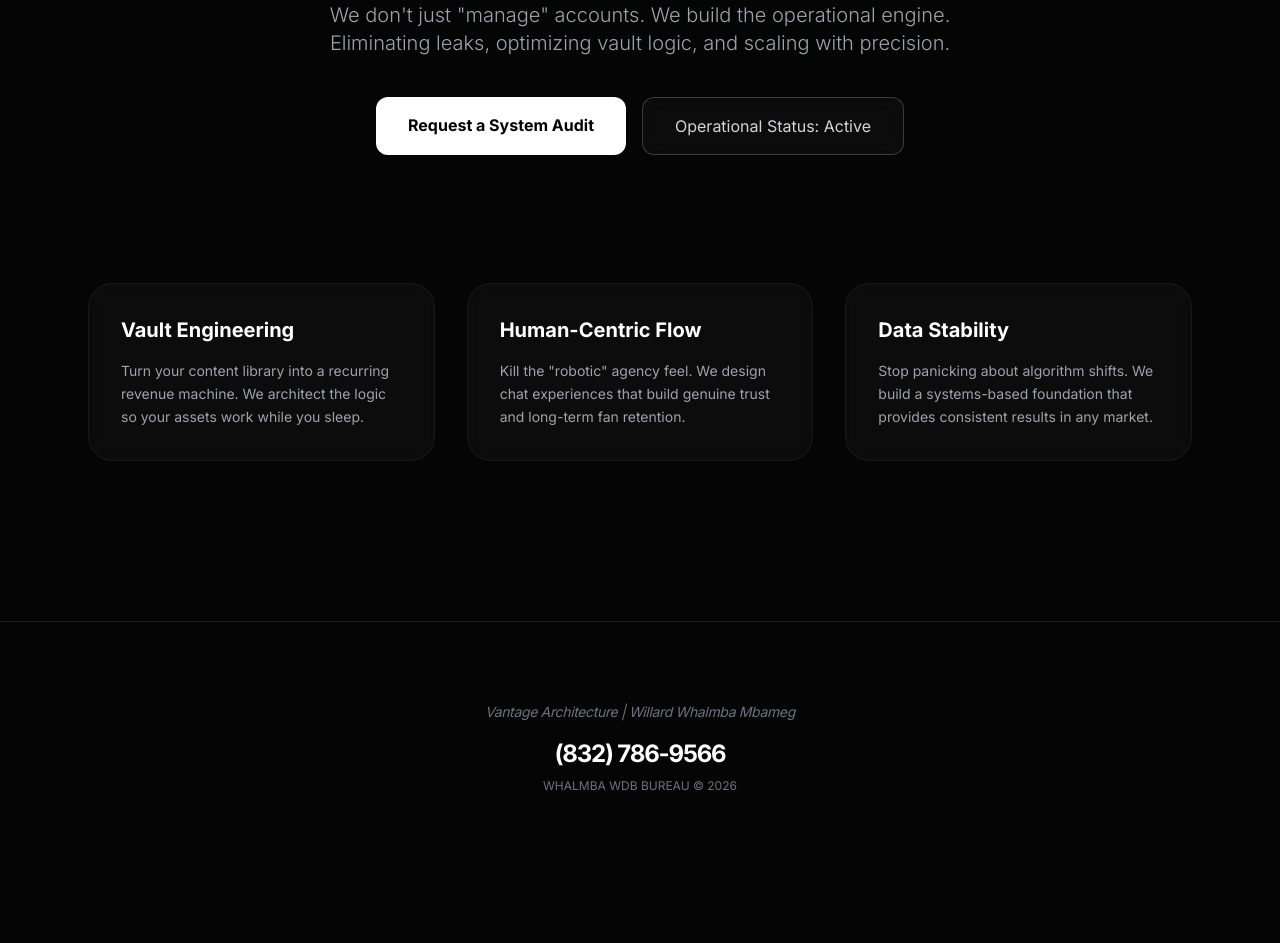
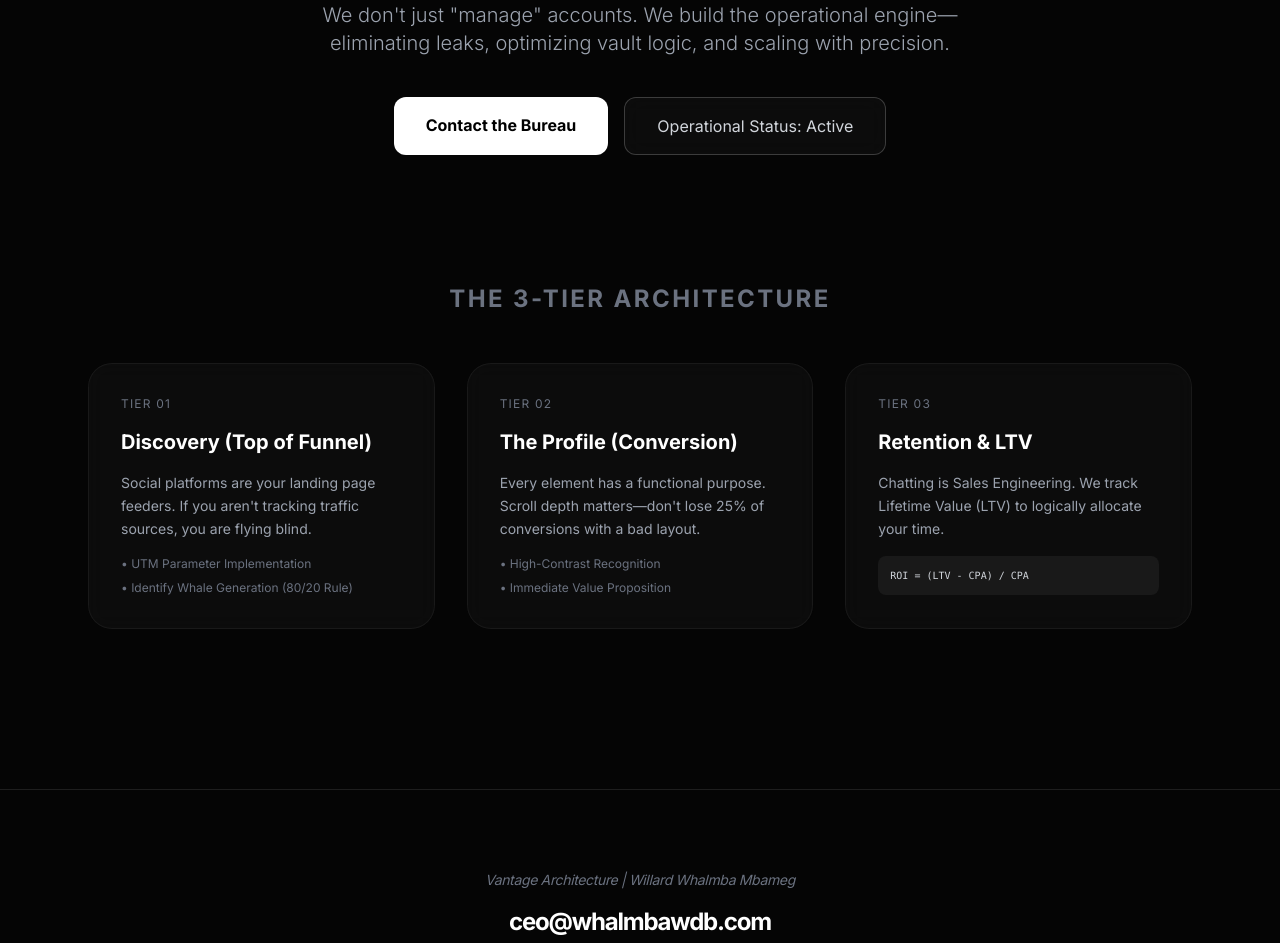
Before and after one commit to Mbamegwillard07-maker/Whalmba-Bureau., a plain HTML site: page index.html in a window 1280 px wide. Shown: the part 333-1276 px from the top of the page. Before the commit the page ends 1207 px from the top, so only its background shows below. Drawn offline with nearby package versions, Linux system fonts and the light colour scheme.

Commit message:
Update index.html

```diff
--- a/index.html
+++ b/index.html
@@ -5,6 +5,10 @@
     <meta charset="UTF-8">
     <meta name="viewport" content="width=device-width, initial-scale=1.0">
     <title>Whalmba WDB | Systems Architecture</title>
+
+    <link rel="icon" type="image/png"
+        href="https://raw.githubusercontent.com/FortAwesome/Font-Awesome/6.x/svgs/solid/shield-halved.svg">
+
     <script src="https://cdn.tailwindcss.com"></script>
     <link href="https://fonts.googleapis.com/css2?family=Inter:wght@300;400;700&display=swap" rel="stylesheet">
     <style>
@@ -33,10 +37,12 @@
     <nav class="p-6 flex justify-between items-center max-w-6xl mx-auto">
         <div class="text-xl font-bold tracking-tighter italic">WHALMBA <span class="text-gray-500 font-light">WDB</span>
         </div>
-        <div class="flex gap-6 items-center">
-            <span class="text-xs text-gray-500 tracking-widest uppercase">Houston Bureau</span>
+        <div class="flex gap-4 items-center">
+            <span class="hidden md:inline text-xs text-gray-500 tracking-widest uppercase">Houston Bureau</span>
             <a href="https://t.me/whalmba"
                 class="glass px-5 py-2 rounded-full text-sm hover:bg-white hover:text-black transition duration-300">Telegram</a>
+            <a href="mailto:ceo@whalmbawdb.com"
+                class="glass px-5 py-2 rounded-full text-sm border-white/30 hover:bg-white hover:text-black transition duration-300">Email</a>
         </div>
     </nav>
 
@@ -45,40 +51,58 @@
             Architecting Resilience <br> for the Top 1%.
         </h1>
         <p class="text-gray-400 text-lg md:text-xl mb-10 max-w-2xl mx-auto font-light">
-            We don't just "manage" accounts. We build the operational engine. Eliminating leaks, optimizing vault logic,
+            We don't just "manage" accounts. We build the operational engine—eliminating leaks, optimizing vault logic,
             and scaling with precision.
         </p>
         <div class="flex flex-col md:flex-row justify-center gap-4">
-            <a href="https://t.me/whalmba"
-                class="bg-white text-black px-8 py-4 rounded-xl font-bold hover:bg-gray-200 transition">Request a System
-                Audit</a>
+            <a href="mailto:ceo@whalmbawdb.com"
+                class="bg-white text-black px-8 py-4 rounded-xl font-bold hover:bg-gray-200 transition">Contact the
+                Bureau</a>
             <div class="glass px-8 py-4 rounded-xl text-gray-300 border-white/20">Operational Status: Active</div>
         </div>
     </section>
 
-    <section class="max-w-6xl mx-auto mt-32 px-6 grid md:grid-cols-3 gap-8">
-        <div class="glass p-8 rounded-3xl border-white/5">
-            <h3 class="text-xl font-bold mb-4">Vault Engineering</h3>
-            <p class="text-gray-400 text-sm leading-relaxed">Turn your content library into a recurring revenue machine.
-                We architect the logic so your assets work while you sleep.</p>
-        </div>
-        <div class="glass p-8 rounded-3xl border-white/5">
-            <h3 class="text-xl font-bold mb-4">Human-Centric Flow</h3>
-            <p class="text-gray-400 text-sm leading-relaxed">Kill the "robotic" agency feel. We design chat experiences
-                that build genuine trust and long-term fan retention.</p>
-        </div>
-        <div class="glass p-8 rounded-3xl border-white/5">
-            <h3 class="text-xl font-bold mb-4">Data Stability</h3>
-            <p class="text-gray-400 text-sm leading-relaxed">Stop panicking about algorithm shifts. We build a
-                systems-based foundation that provides consistent results in any market.</p>
+    <section class="max-w-6xl mx-auto mt-32 px-6">
+        <h2 class="text-2xl font-bold mb-12 text-center tracking-widest uppercase text-gray-500">The 3-Tier Architecture
+        </h2>
+        <div class="grid md:grid-cols-3 gap-8">
+            <div class="glass p-8 rounded-3xl border-white/5">
+                <div class="text-xs text-gray-500 mb-4 tracking-widest">TIER 01</div>
+                <h3 class="text-xl font-bold mb-4">Discovery (Top of Funnel)</h3>
+                <p class="text-gray-400 text-sm leading-relaxed mb-4">Social platforms are your landing page feeders. If
+                    you aren't tracking traffic sources, you are flying blind.</p>
+                <ul class="text-xs text-gray-500 space-y-2">
+                    <li>• UTM Parameter Implementation</li>
+                    <li>• Identify Whale Generation (80/20 Rule)</li>
+                </ul>
+            </div>
+            <div class="glass p-8 rounded-3xl border-white/5">
+                <div class="text-xs text-gray-500 mb-4 tracking-widest">TIER 02</div>
+                <h3 class="text-xl font-bold mb-4">The Profile (Conversion)</h3>
+                <p class="text-gray-400 text-sm leading-relaxed mb-4">Every element has a functional purpose. Scroll
+                    depth matters—don't lose 25% of conversions with a bad layout.</p>
+                <ul class="text-xs text-gray-500 space-y-2">
+                    <li>• High-Contrast Recognition</li>
+                    <li>• Immediate Value Proposition</li>
+                </ul>
+            </div>
+            <div class="glass p-8 rounded-3xl border-white/5 border-white/20">
+                <div class="text-xs text-gray-500 mb-4 tracking-widest">TIER 03</div>
+                <h3 class="text-xl font-bold mb-4">Retention & LTV</h3>
+                <p class="text-gray-400 text-sm leading-relaxed mb-4">Chatting is Sales Engineering. We track Lifetime
+                    Value (LTV) to logically allocate your time.</p>
+                <div class="mt-4 p-3 bg-white/5 rounded-lg font-mono text-[10px] text-gray-300">
+                    ROI = (LTV - CPA) / CPA
+                </div>
+            </div>
         </div>
     </section>
 
     <footer class="mt-40 mb-20 text-center border-t border-white/10 pt-20">
         <div class="text-gray-500 text-sm mb-4 italic tracking-tight">Vantage Architecture | Willard Whalmba Mbameg
         </div>
-        <div class="text-2xl font-bold mb-2 tracking-tighter">(832) 786-9566</div>
-        <p class="text-gray-500 text-xs">WHALMBA WDB BUREAU &copy; 2026</p>
+        <div class="text-2xl font-bold mb-2 tracking-tighter">ceo@whalmbawdb.com</div>
+        <p class="text-gray-500 text-xs">WHALMBA WDB BUREAU &copy; 2026 | Houston, TX</p>
     </footer>
 
 </body>
```
